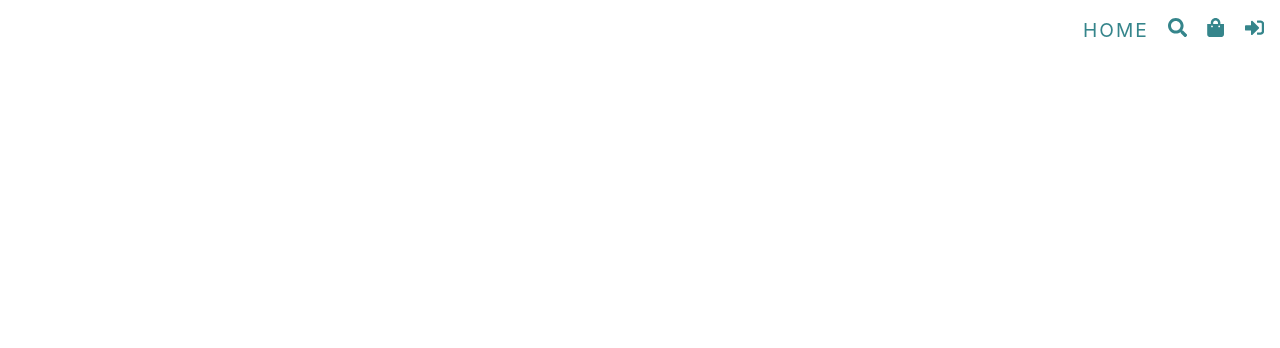
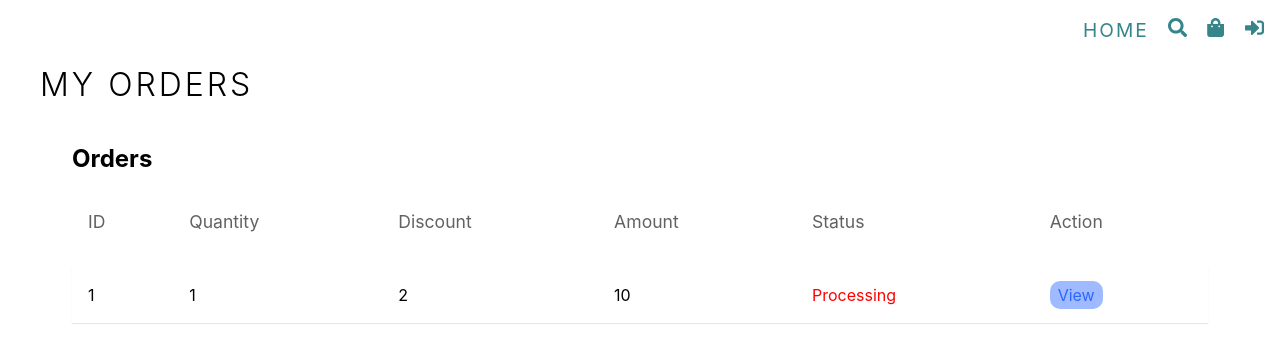
Before and after one commit to mhShohan/QuantumCart, a React (Vite) app in the folder client/: page /orders in a window 1280 px wide. Before the commit this address had no page. Shown: the top 348 px of the page. Built offline with nearby package versions, Linux system fonts and the light colour scheme.

Commit message:
Orders page - initial client side done

```diff
--- a/client/src/App.tsx
+++ b/client/src/App.tsx
@@ -8,6 +8,8 @@
 const Search = lazy(() => import('./pages/Search'));
 const Shipping = lazy(() => import('./pages/Shipping'));
 const Login = lazy(() => import('./pages/Login'));
+const Orders = lazy(() => import('./pages/Orders'));
+const OrderDetails = lazy(() => import('./pages/OrderDetails'));
 
 // Admin
 const Dashboard = lazy(() => import('./pages/admin/dashboard'));
@@ -37,6 +39,8 @@
           {/* Private route */}
           <Route>
             <Route path='/shipping' element={<Shipping />} />
+            <Route path='/orders' element={<Orders />} />
+            <Route path='/orders/:id' element={<OrderDetails />} />
           </Route>
           {/* Admin routes */}
           <Route
--- /dev/null
+++ b/client/src/pages/OrderDetails.tsx
@@ -0,0 +1,5 @@
+const OrderDetails = () => {
+  return <div>OrderDetails</div>;
+};
+
+export default OrderDetails;
--- /dev/null
+++ b/client/src/pages/Orders.tsx
@@ -0,0 +1,69 @@
+import { ReactElement, useState } from 'react';
+import TableHOC from '../components/admin/TableHOC';
+import { Column } from 'react-table';
+import { Link } from 'react-router-dom';
+
+type DataType = {
+  _id: string;
+  amount: string;
+  quantity: number;
+  discount: number;
+  status: ReactElement;
+  action: ReactElement;
+};
+
+const column: Column<DataType>[] = [
+  {
+    Header: 'ID',
+    accessor: '_id',
+  },
+  {
+    Header: 'Quantity',
+    accessor: 'quantity',
+  },
+  {
+    Header: 'Discount',
+    accessor: 'discount',
+  },
+  {
+    Header: 'Amount',
+    accessor: 'amount',
+  },
+  {
+    Header: 'Status',
+    accessor: 'status',
+  },
+  {
+    Header: 'Action',
+    accessor: 'action',
+  },
+];
+
+const Orders = () => {
+  const [rows] = useState<Array<DataType>>([
+    {
+      _id: '1',
+      amount: '10',
+      quantity: 1,
+      discount: 2,
+      status: <span className='red'>Processing</span>,
+      action: <Link to='/orders/1'>View</Link>,
+    },
+  ]);
+  const table = TableHOC<DataType>(
+    column,
+    rows,
+    'dashboard-product-box',
+    'Orders',
+    rows.length > 6
+  )();
+
+  return (
+    <div className='container'>
+      <h1>My Orders</h1>
+      {table}
+    </div>
+  );
+};
+
+export default Orders;
--- a/client/src/styles/App.scss
+++ b/client/src/styles/App.scss
@@ -35,11 +35,25 @@
 @import 'shipping';
 @import 'login';
 @import 'search';
+@import 'orders';
 @import 'admin-styles/dashboard';
 @import 'admin-styles/products';
 @import 'admin-styles/chart';
 @import 'admin-styles/dashboardapp';
 @import 'admin-styles/mediaquery';
+
+.container {
+  max-width: 1200px;
+  width: 100%;
+  margin: auto;
+  overflow: auto;
+
+  > h1 {
+    @include heading;
+    max-width: 1rem 0;
+    text-align: left;
+  }
+}
 
 .header {
   @include flex(row, flex-end, stretch, 1.2rem);
```
Also changed, not shown: client/src/styles/_orders.scss (added).
